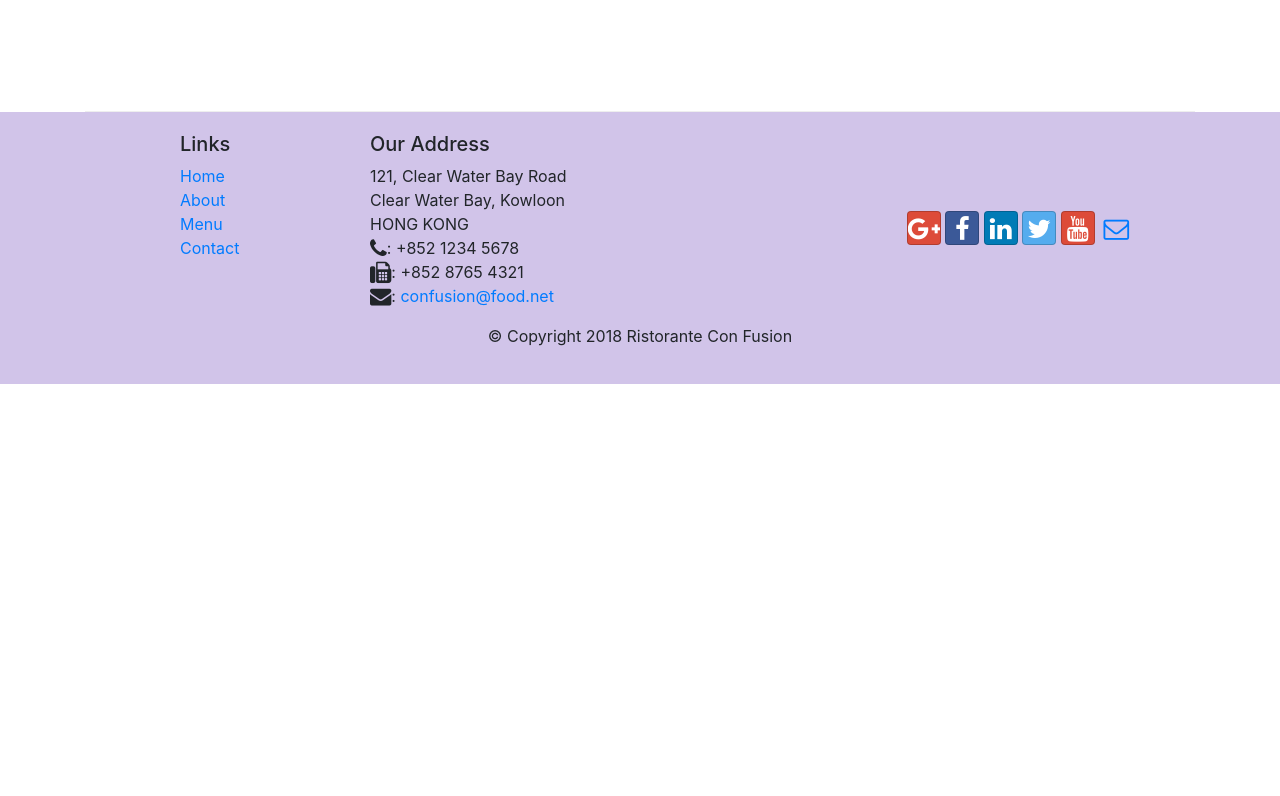
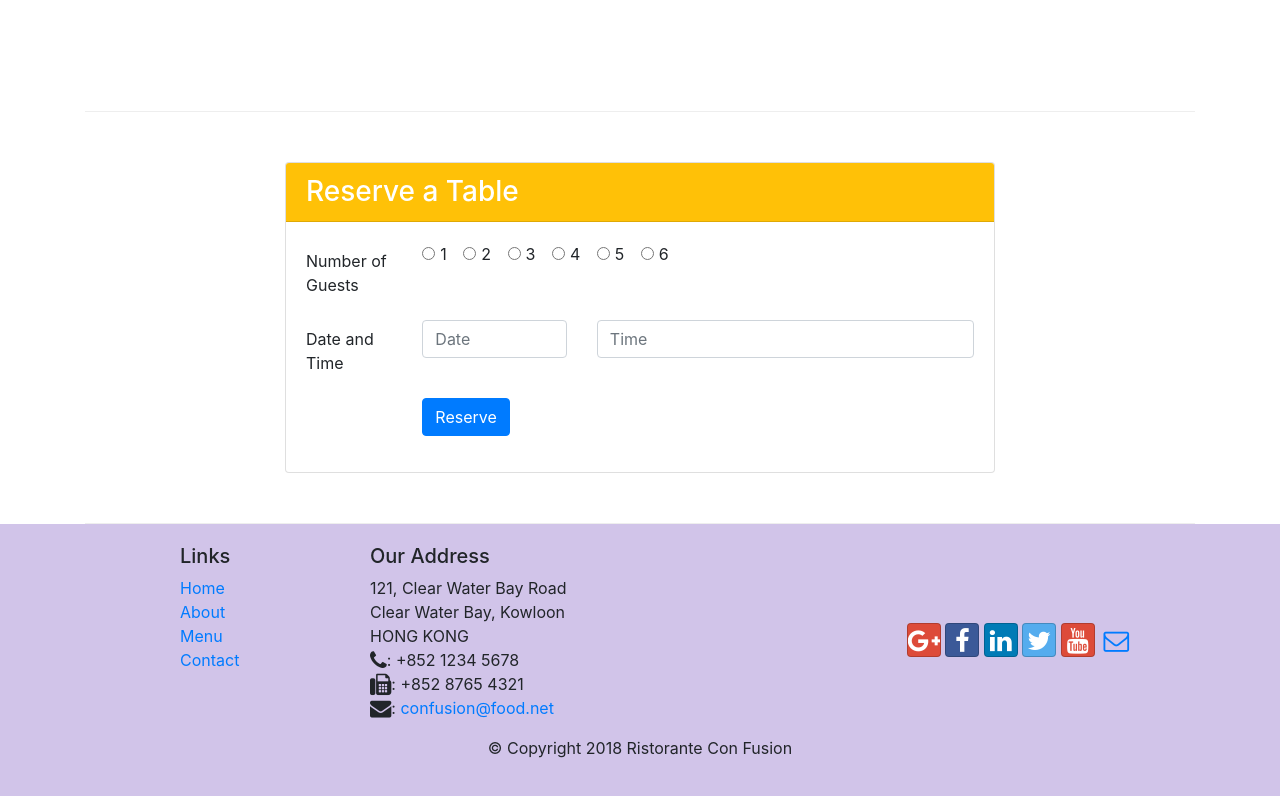
Before and after one commit to sofiabonini/coursera-bootstrap, a website: page index.html in a window 1280 px wide. Shown: the part 1372-2168 px from the top of the page. Before the commit the page ends 1756 px from the top, so only its background shows below. Drawn offline with nearby package versions, Linux system fonts and the light colour scheme.

Commit message:
assignment 2

```diff
--- a/css/styles.css
+++ b/css/styles.css
@@ -17,7 +17,7 @@
 }
 
 .jumbotron {
-    padding: 70px 30px;
+    padding: 70px 30px 70px 30px;
     margin: 0px auto;
     background: #9575CD;
     color: floralwhite;
--- a/index.html
+++ b/index.html
@@ -35,12 +35,15 @@
     <header class="jumbotron">
         <div class="container">
             <div class="row row-header">
-                <div class="col-12 col-sm-6">
+                <div class="col-12 col-sm-6 align-self-center">
                     <h1>Ristorante con Fusion</h1>
                     <p>We take inspiration from the World's best cuisines, and create a unique fusion experience. Our lipsmacking creations will tickle your culinary senses!</p>
                 </div>
                 <div class="col-12 col-sm align-self-center">
                     <img src="img/logo.png" class="img-fluid">
+                </div>
+                <div class="col-12 col-sm align-self-center">
+                    <a class="btn btn-warning btn-lg btn-block" href="#reservation" role="button">Reserve Table</a>
                 </div>
             </div>
         </div>
@@ -65,15 +68,19 @@
                 </div>
             </div>
         </div>
-
-
         <div class="row row-content align-items-center">
             <div class="col-12 col-sm-4 col-md-3">
                 <h3>This Month's Promotions</h3>
             </div>
             <div class="col col-sm col-md">
-                <h2>Weekend Grand Buffet</h2>
-                <p class="d-none d-sm-block">Featuring mouthwatering combinations with a choice of five different salads, six enticing appetizers, six main entrees and five choicest desserts. Free flowing bubbly and soft drinks. All for just $19.99 per person </p>
+                <div class="media">
+                    <div class="media-body">
+                        <h2 class="mt-0">Weekend Grand Buffet <span class="badge badge-danger">NEW</span></h2>
+                        <p class="d-none d-sm-block">Featuring mouthwatering combinations with a choice of five different salads, six enticing appetizers, six main entrees and five choicest desserts. Free flowing bubbly and soft drinks. All for just $19.99 per person </p>
+                    </div>
+                    <img class="d-flex ml-3 img-thumbnail align-self-center"
+                            src="img/buffet.png" alt="Buffet">
+                </div>
             </div>
         </div>
 
@@ -93,6 +100,76 @@
                             whos-who in the culinary world, he specializes in
                             creating mouthwatering Indo-Italian fusion experiences.
                             </p>
+                    </div>
+                </div>
+            </div>
+        </div>
+        <div class="row row-content justify-content-center">
+            <div class="col-12 col-sm-8">
+                <div class="card">
+                    <h3 class="card-header bg-warning text-white">Reserve a Table</h3>
+                    <div class="card-body">
+                        <form id="reservation">
+                            <div class="form-group row">
+                                <label for="numguests" class="col-md-2 col-form-label">Number of Guests</label>
+                                <div class="col-md-10">
+                                    <div class="form-check form-check-inline">
+                                        <input class="form-check-input" type="radio" name="numguests" id="num1" value="option1">
+                                        <label class="form-check-label strong" for="num1">
+                                          1
+                                        </label>
+                                    </div>
+                                    <div class="form-check form-check-inline">
+                                        <input class="form-check-input" type="radio" name="numguests" id="num2" value="option2">
+                                        <label class="form-check-label" for="num2">
+                                          2
+                                        </label>
+                                    </div>
+                                    <div class="form-check form-check-inline">
+                                        <input class="form-check-input" type="radio" name="numguests" id="num3" value="option3">
+                                        <label class="form-check-label" for="num3">
+                                          3
+                                        </label>
+                                    </div>
+                                    <div class="form-check form-check-inline">
+                                        <input class="form-check-input" type="radio" name="numguests" id="num4" value="option4">
+                                        <label class="form-check-label" for="num4">
+                                          4
+                                        </label>
+                                    </div>
+                                    <div class="form-check form-check-inline">
+                                        <input class="form-check-input" type="radio" name="numguests" id="num5" value="option5">
+                                        <label class="form-check-label" for="num5">
+                                          5
+                                        </label>
+                                    </div>
+                                    <div class="form-check form-check-inline">
+                                        <input class="form-check-input" type="radio" name="numguests" id="num6" value="option6">
+                                        <label class="form-check-label" for="num6">
+                                          6
+                                        </label>
+                                    </div>
+                                </div>
+                            </div>
+                            <div class="form-group row">
+                                <label for="dateAndTime" class="col-12 col-md-2 col-form-label">Date and Time</label>
+                                <div class="col-5 col-md-3">
+                                    <input type="text" class="form-control" id="date" name="date"
+                                        placeholder="Date">
+                                </div>
+                                <div class="col-7 col-md-7">
+                                    <input type="text" class="form-control" id="time" name="time"
+                                        placeholder="Time">
+                                </div>
+                            </div>
+                            <div class="form-group row">
+                                <div class="offset-md-2 col-md-10">
+                                    <button type="submit" class="btn btn-primary">
+                                        Reserve
+                                    </button>
+                                </div>
+                            </div>
+                        </form>
                     </div>
                 </div>
             </div>
```
